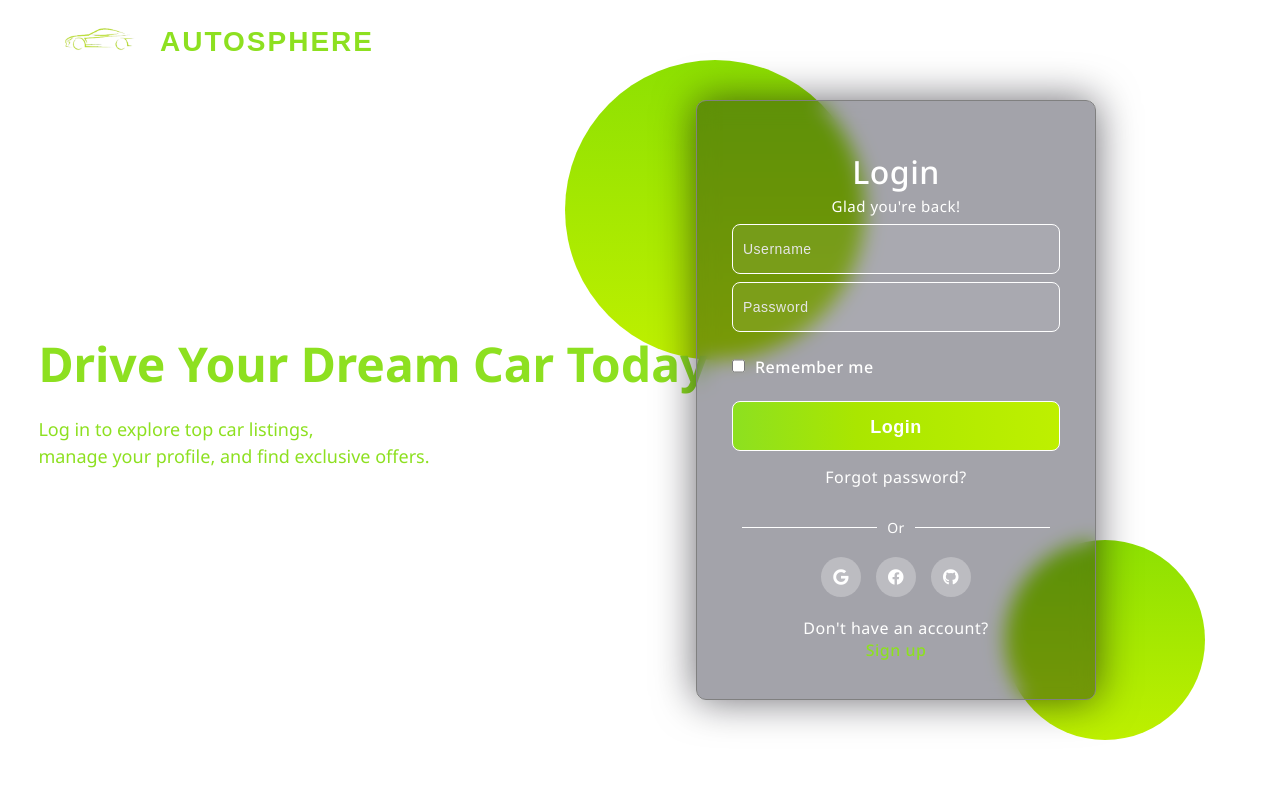
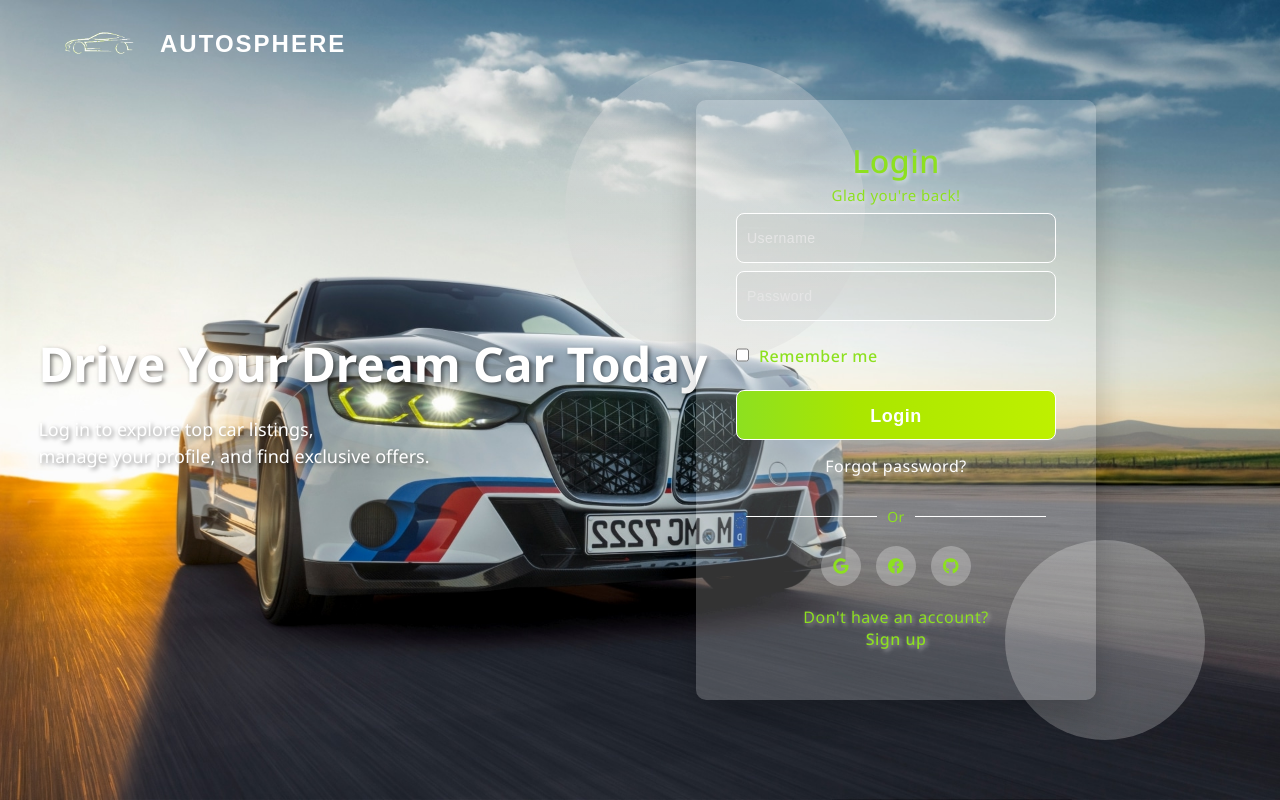
Before and after one commit to DiellFazliu/OnlineCarMarketPlacePHP, a PHP site: page /login.html in a window 1280 px wide. Run offline with PHP 8.4, Linux system fonts and the light colour scheme.

Commit message:
additional changes

```diff
--- a/login.css
+++ b/login.css
@@ -40,17 +40,18 @@ body {
 .shape:first-child {
     height: 300px;
     width: 300px;
-    background: rgb(141, 224, 32);
-    background: linear-gradient(180deg, rgba(141, 224, 2, 1) 0%, rgba(190, 240, 0, 1) 100%);
+    background: rgb(255, 255, 255,0.2);
+    background: linear-gradient(180deg, rgba(230, 230, 230, 0.3) 0%, rgba(203, 203, 203, 0.3) 100%);
     left: -180px;
     top: -80px;
+
 }
 
 .shape:last-child {
     height: 200px;
     width: 200px;
-    background: rgb(141, 224, 32);
-    background: linear-gradient(180deg, rgba(141, 224, 2, 1) 0%, rgba(190, 240, 0, 1) 100%);
+    background: rgb(255, 255, 255,0.2);
+    background: linear-gradient(180deg, rgba(230, 230, 230, 0.3) 0%, rgba(203, 203, 203, 0.3) 100%);
     right: -30px;
     bottom: -80px;
 }
@@ -72,7 +73,7 @@ form {
 }
 
 form * {
-    color: #ffffff;
+    color: rgb(141, 224, 32);
     letter-spacing: 0.5px;
     outline: none;
     border: none;
@@ -100,9 +101,10 @@ label {
 
 input {
     display: block;
+    color: rgb(66, 66, 66);
     height: 50px;
     width: 100%;
-    background-color: rgba(255, 255, 255, 0.07);
+    background-color: rgba(104, 102, 102, 0.07);
     border-radius: 3px;
     border: 1px solid white;
     border-radius: 8px;
@@ -201,7 +203,7 @@ input[type="submit"]:hover, input[type="reset"]:hover {
     left: 3%;
     top: 50%;
     transform: translateY(-50%);
-    color: rgb(141, 224, 32);
+    color: rgb(255, 255, 255);
     text-align: left;
 }
 
--- a/login.html
+++ b/login.html
@@ -10,6 +10,30 @@
     <link href="https://fonts.googleapis.com/css2?family=Noto+Sans:wght@100..900&display=swap" rel="stylesheet">
 
     <style>
+        body {
+            margin: 0;
+            padding: 0;
+            font-family: 'Noto Sans', sans-serif;
+            background-image: url('bmw-3-0-csl-mi-05.jpg');
+            background-size: cover;
+            background-position: center;
+            background-repeat: no-repeat;
+            background-attachment: fixed;
+            min-height: 100vh;
+            display: flex;
+            position: relative;
+        }
+
+        body::before {
+            content: '';
+            position: absolute;
+            top: 0;
+            left: 0;
+            width: 100%;
+            height: 100%;
+            z-index: -1;
+        }
+
         .error-message {
             color: red;
             font-size: 12px;
@@ -24,6 +48,40 @@
         .active {
             opacity: 0.7;
         }
+
+        .logo-wrapper {
+    display: flex;
+    align-items: center;
+    justify-content: flex-start;
+    position: fixed;
+    top: 0;
+    left: 0;
+    width: 100%;
+    gap: 10px;
+    padding: 10px 20px;
+    z-index: 1000;
+}
+.name {
+    font-family: 'Orbitron', sans-serif;
+    font-size: 28px;
+    font-weight: 700;
+    letter-spacing: 2px;
+    color: rgb(255, 255, 255);
+}
+
+        form {
+            background-color: rgba(255, 255, 255, 0.2);
+            backdrop-filter: blur(0.1px);
+            -webkit-backdrop-filter: blur(10px);
+            width: 400px;
+            padding: 40px;
+            border-radius: 10px;
+            border: none;
+            margin: auto;
+            box-shadow: 0 15px 35px rgba(0, 0, 0, 0.2);
+        }
+
+
         @media (max-width: 480px) {
     body {
         flex-direction: column;
@@ -124,16 +182,16 @@
 
 <body>
     <div class="logo-wrapper">
-        <a href="project.html"><img src="logo.png" class="logo"></a>
-        <div class="name">AUTOSPHERE</div>
+            <a href="project.html"><img src="logo1.png" class="logo" style="padding-top: 4px;"></a>
+            <div class="name" style="color: white; font-weight: bold; font-size: 24px;">AUTOSPHERE</div>
     </div>
     <div class="background">
         <div class="shape"></div>
         <div class="shape"></div>
     </div>
     <form onsubmit="validate(event)">
-        <h3>Login</h3>
-        <div class="login-subtitle">Glad you're back!</div>
+        <h3 style="text-shadow: 2px 2px 4px rgba(255, 255, 255, 0.5);">Login</h3>
+        <div class="login-subtitle" style="text-shadow: 2px 2px 4px rgba(255, 255, 255, 0.5);">Glad you're back!</div>
 
         <input type="text" placeholder="Username" id="username">
         <div id="usernameError" class="error-message">Username must contain a dot.</div>
@@ -143,12 +201,12 @@
 
         <div class="remember-me">
             <input type="checkbox" id="rememberMe">
-            <label for="rememberMe">Remember me</label>
+            <label for="rememberMe" style="text-shadow: 2px 2px 4px rgba(255, 255, 255, 0.5);">Remember me</label>
         </div>
         <input id="button" type="submit" value="Login">
 
         <div class="forgot-password">
-            <a href="#">Forgot password?</a>
+            <a href="#" style="text-shadow: 2px 2px 4px rgba(255, 255, 255, 0.5);">Forgot password?</a>
         </div>
         <div class="or">
             <span>Or</span>
@@ -158,7 +216,7 @@
             <div class="fb"><i class="fab fa-facebook"></i></div>
             <div class="gh"><i class="fab fa-github"></i></div>
         </div>
-<div class="sign-up">
+        <div class="sign-up" style="text-shadow: 2px 2px 4px rgba(255, 255, 255, 0.5);">
             Don't have an account? <a href="/register.html"> <br> Sign up</a>
         </div>
     </form>
@@ -177,7 +235,7 @@
         </div>
     </div>
 
-    <div class="text-section">
+    <div class="text-section" style="text-shadow: 2px 2px 4px rgba(0,0,0,0.5);">
         <h1>Drive Your Dream Car Today</h1>
         <p>Log in to explore top car listings,<br>
             manage your profile, and find exclusive offers.</p>
```
Also changed, not shown: bmw-3-0-csl-mi-05.jpg (added), logo1.png (added).
